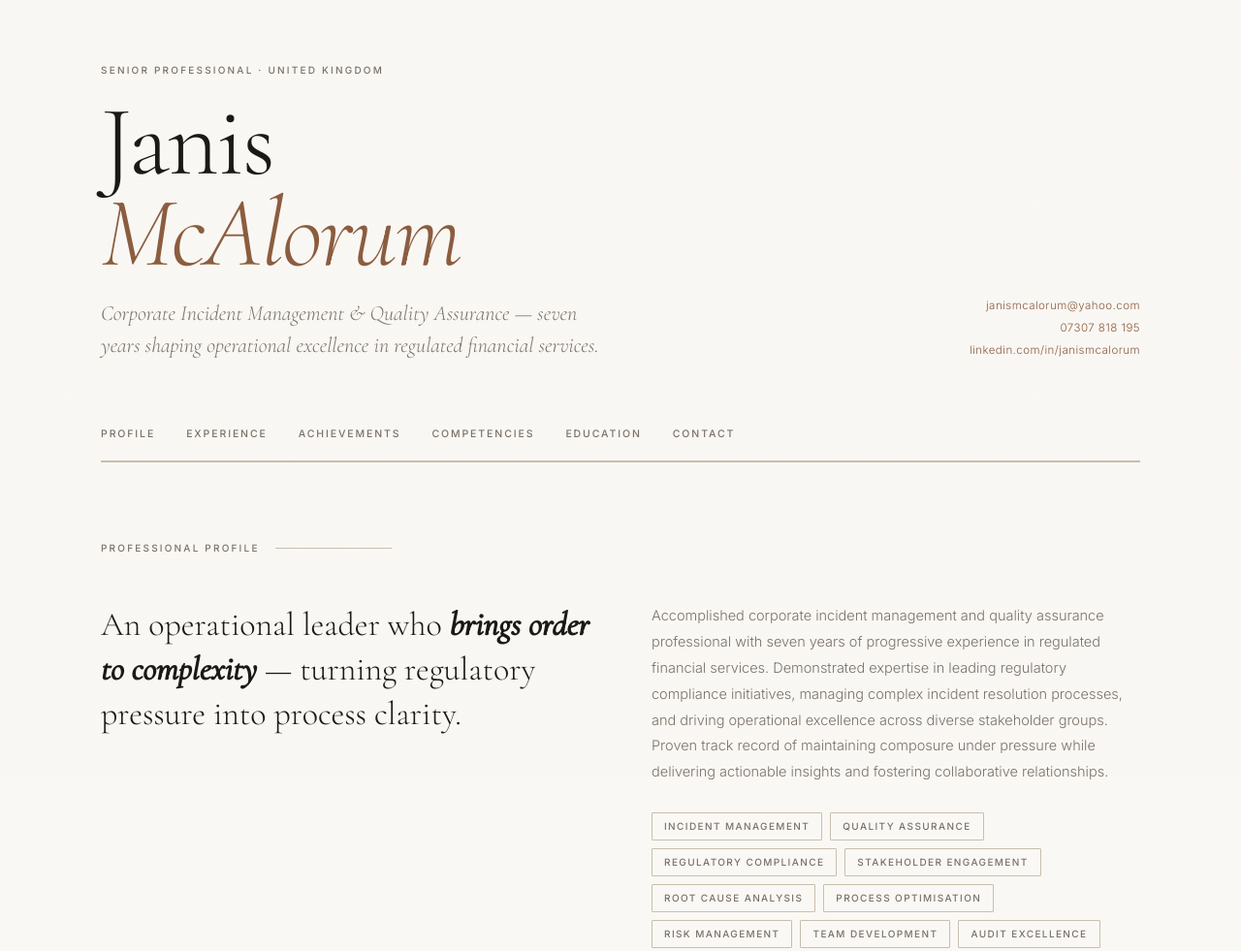
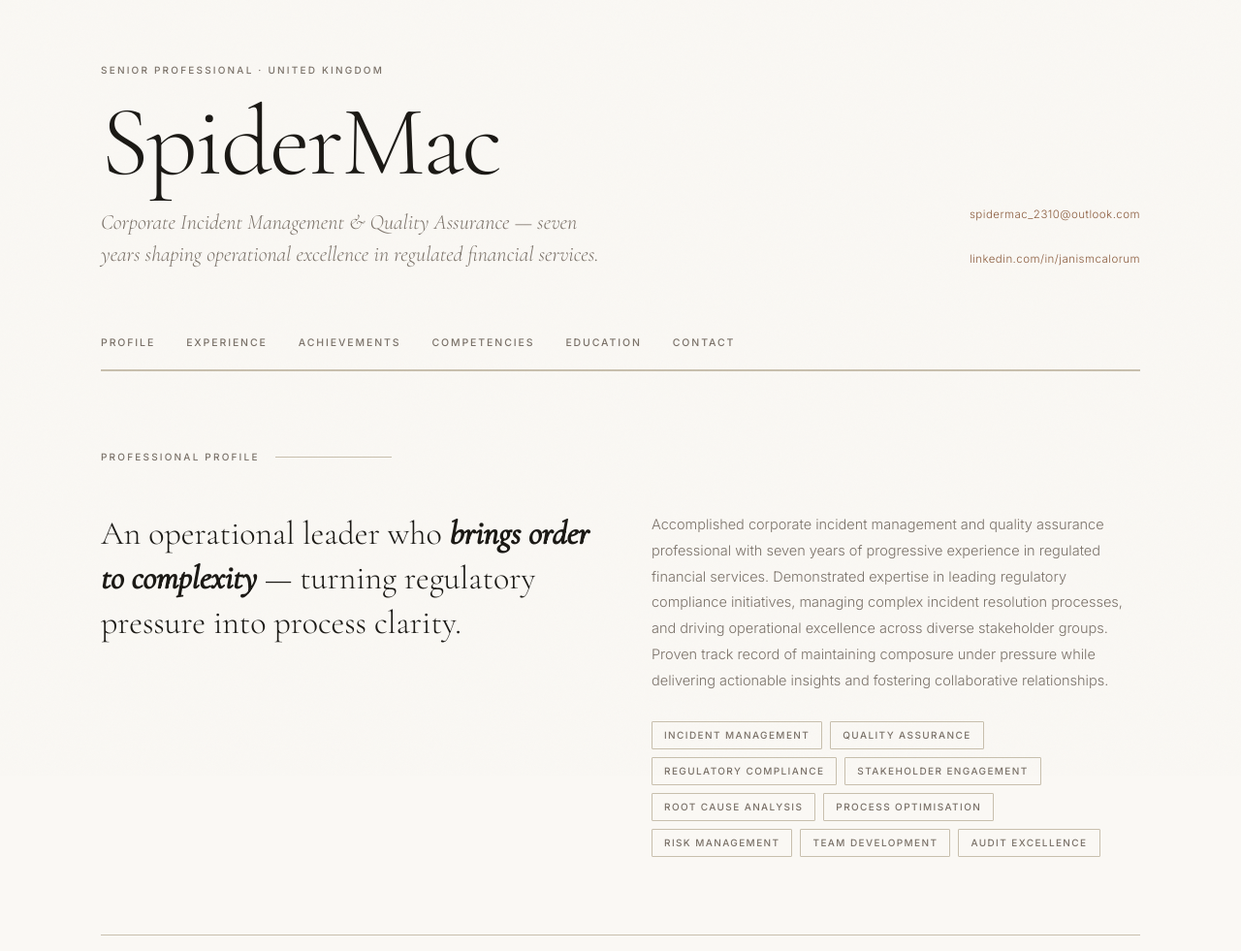
Before and after one commit to janismcalorum-78/janismcalorum-78.github.io, a plain HTML site: page index.html in a window 1280 px wide. Shown: the top 981 px of the page at 97% size. Drawn offline with nearby package versions, Linux system fonts and the light colour scheme.

Commit message:
Update index.html

```diff
--- a/index.html
+++ b/index.html
@@ -3,7 +3,7 @@
 <head>
   <meta charset="UTF-8" />
   <meta name="viewport" content="width=device-width, initial-scale=1.0" />
-  <title>Janis McAlorum — Quality Assurance  Professional</title>
+  <title>SpiderMac — Quality Assurance  Professional</title>
   <link rel="preconnect" href="https://fonts.googleapis.com" />
   <link rel="preconnect" href="https://fonts.gstatic.com" crossorigin />
   <link href="https://fonts.googleapis.com/css2?family=Cormorant+Garamond:ital,wght@0,300;0,400;0,600;1,300;1,400&family=Inter:wght@300;400;500&display=swap" rel="stylesheet" />
@@ -89,12 +89,12 @@
     <div class="header-inner">
       <div>
         <p class="eyebrow">Senior Professional &middot; United Kingdom</p>
-        <h1 class="hero-name">Janis<br/><em>McAlorum</em></h1>
+        <h1 class="hero-name">SpiderMac</h1>
         <p class="hero-title">Corporate Incident Management &amp; Quality Assurance &mdash; seven years shaping operational excellence in regulated financial services.</p>
       </div>
       <div class="header-meta">
-        <a href="mailto:janismcalorum@yahoo.com">janismcalorum@yahoo.com</a><br/>
-        <a href="tel:07307818195">07307 818 195</a><br/>
+        <a href="mailto:spidermac_2310@outlook.com">spidermac_2310@outlook.com</a><br/>
+        <br/>
         <a href="https://linkedin.com/in/janismcalorum" target="_blank" rel="noopener">linkedin.com/in/janismcalorum</a>
       </div>
     </div>
@@ -255,14 +255,14 @@
     <div class="footer-inner">
       <p class="footer-cta">Let's talk about what <em>operational excellence</em> looks like for your organisation.</p>
       <div class="footer-links">
-        <a href="mailto:janismcalorum@yahoo.com">janismcalorum@yahoo.com</a>
-        <a href="tel:07307818195">07307 818 195</a>
+        <a href="mailto:spidermac_2310@outlook.com">spidermac_2310@outlook.com</a>
+
         <a href="https://linkedin.com/in/janismcalorum" target="_blank" rel="noopener">LinkedIn Profile</a>
         <span style="color:var(--muted);font-size:13px;letter-spacing:.04em">United Kingdom</span>
       </div>
     </div>
     <div class="footer-rule">
-      <span>Janis McAlorum &middot; Senior Corporate Incident Management Professional</span>
+      <span>SpiderMac &middot; Senior Corporate Incident Management Professional</span>
       <span>&copy; 2025</span>
     </div>
   </footer>
```
